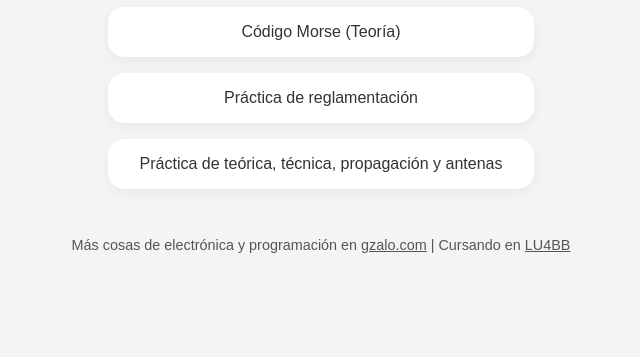
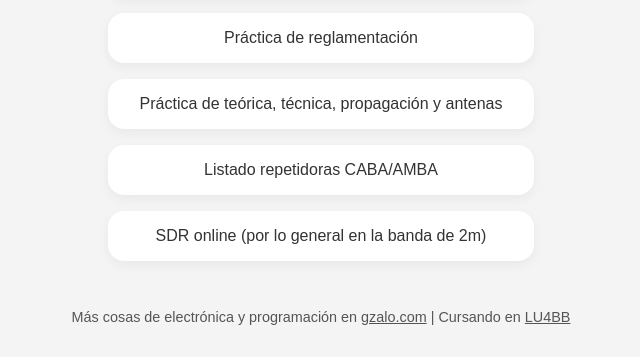
Before and after one commit to gzalo/rf, a plain HTML site: page index.html in a window 1280 px wide. Shown: the part 455-812 px from the top of the page, without its empty margins (319-959 px from the left). Drawn offline with Linux system fonts and the light colour scheme.

Commit message:
More liinks

```diff
--- a/index.html
+++ b/index.html
@@ -72,7 +72,8 @@
     <a href="morse.html" class="button">Código Morse (Teoría)</a>
     <a href="reglamentacion.html" class="button">Práctica de reglamentación</a>
     <a href="teoria.html" class="button">Práctica de teórica, técnica, propagación y antenas</a>
-    <!--<a href="https://sdr.gzalo.com" target="_blank" class="button">SDR online (por lo general en la banda de 2m)</a>-->
+    <a href="http://amsat.org.ar/Repes_AMBA_Activas_Enero_2023%20-%20LISTADO.pdf" target="_blank" class="button">Listado repetidoras CABA/AMBA</a>
+    <a href="https://sdr.gzalo.com" target="_blank" class="button">SDR online (por lo general en la banda de 2m)</a>
   </div>
   <footer>
     <p>Más cosas de electrónica y programación en <a href="https://gzalo.com" target="_blank">gzalo.com</a> | Cursando en <a href="https://lu4bb.com/">LU4BB</a></p>
```
